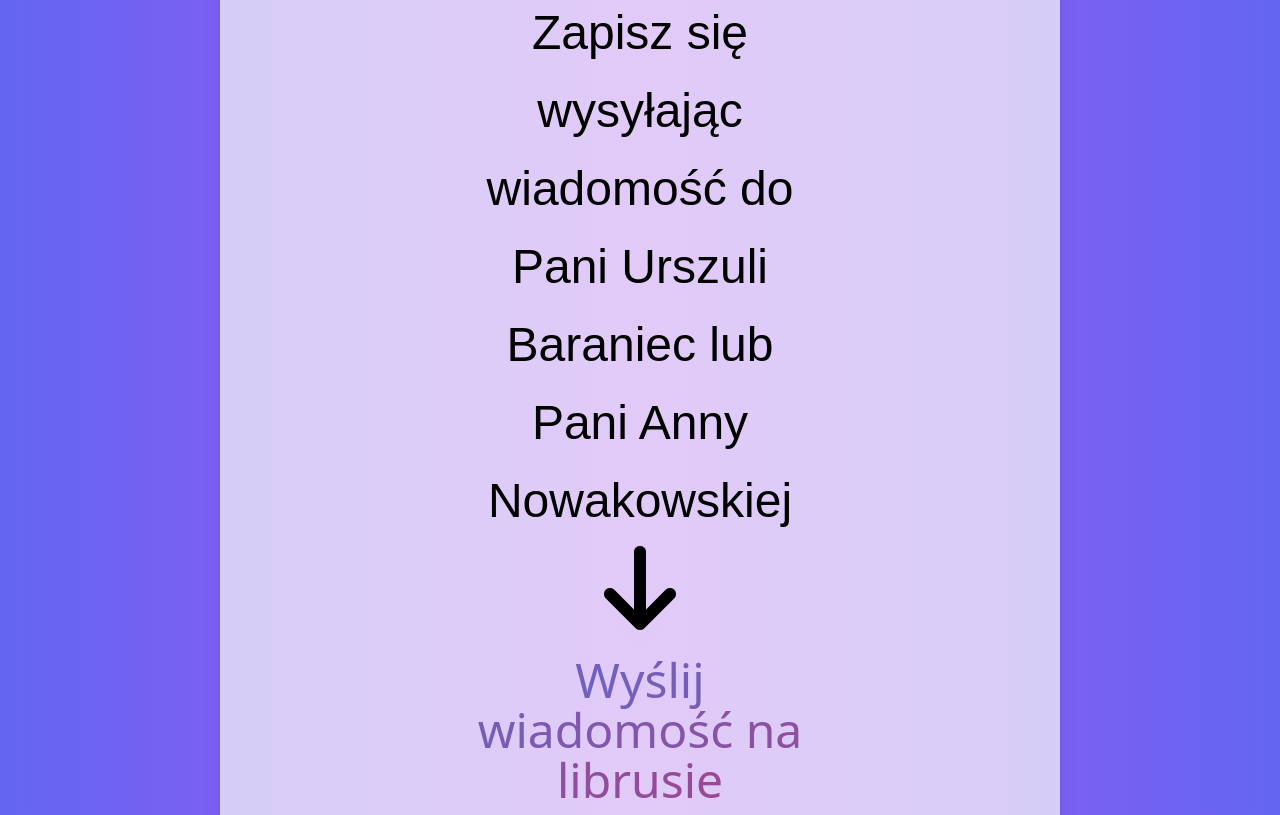
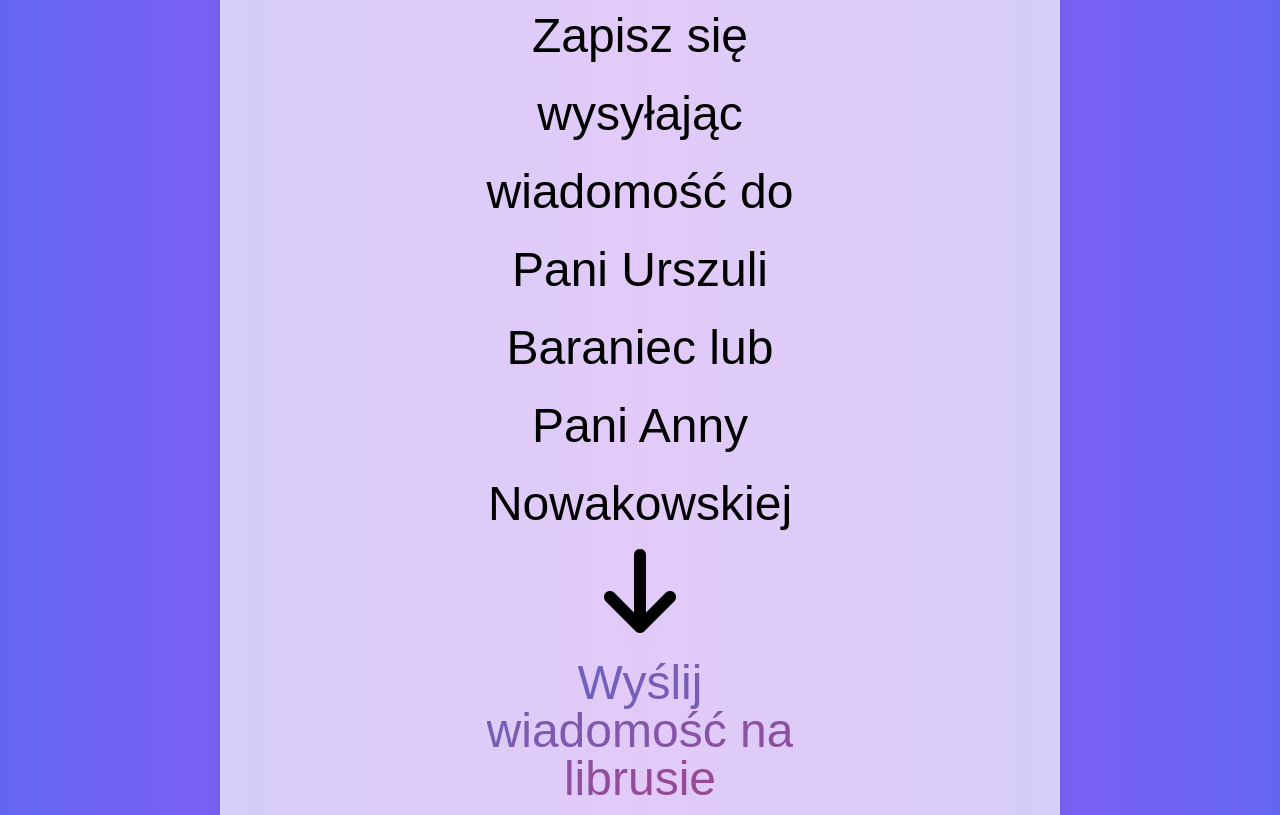
Before and after one commit to ZiQu-dev/ziqu-dev.github.io, a website built with Vite: page Portfolio/szkola/wieczor.html in a window 1280 px wide. Shown: the top 815 px of the page. Built offline with nearby package versions, Linux system fonts and the light colour scheme.

Commit message:
Dobra jutro to poprawie XD

```diff
--- a/Portfolio/szkola/wieczor.html
+++ b/Portfolio/szkola/wieczor.html
@@ -17,7 +17,7 @@
             <div class="text-black lg:text-5xl text-center leading-6 bg-stripes-sky rounded-lg md:p-64 tlo-apple md:w-4/6 drop-shadow-xl text-3xl p-20">
                 <div class="rounded-lg grid place-content-center leading-relaxed">Zapisz się wysyłając wiadomość do Pani Urszuli Baraniec lub Pani Anny Nowakowskiej</div>
                 <i class="fa-solid fa-arrow-down strzalka w-full pb-5"></i>
-                <a class="text-transparent bg-clip-text bg-gradient-to-r from-blue-500 to-rose-600 background-animate font-sans" href="https://synergia.librus.pl/wiadomosci/2/5">Wyślij wiadomość na librusie</a>
+                <a class="text-transparent bg-clip-text bg-gradient-to-r from-blue-500 to-rose-600 background-animate" href="https://synergia.librus.pl/wiadomosci/2/5">Wyślij wiadomość na librusie</a>
             </div>
             <div class="w-1/6"></div>
         </div>
```
